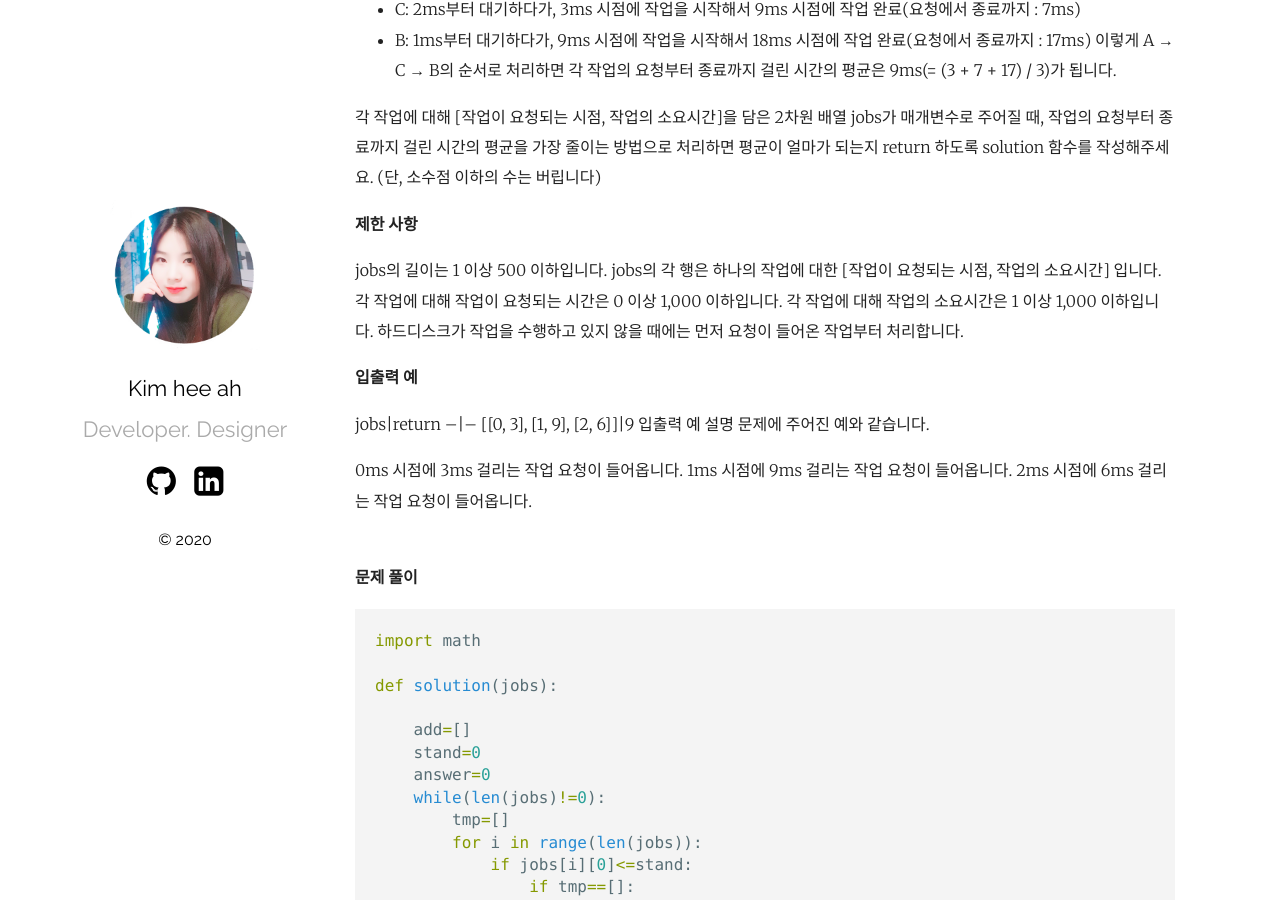
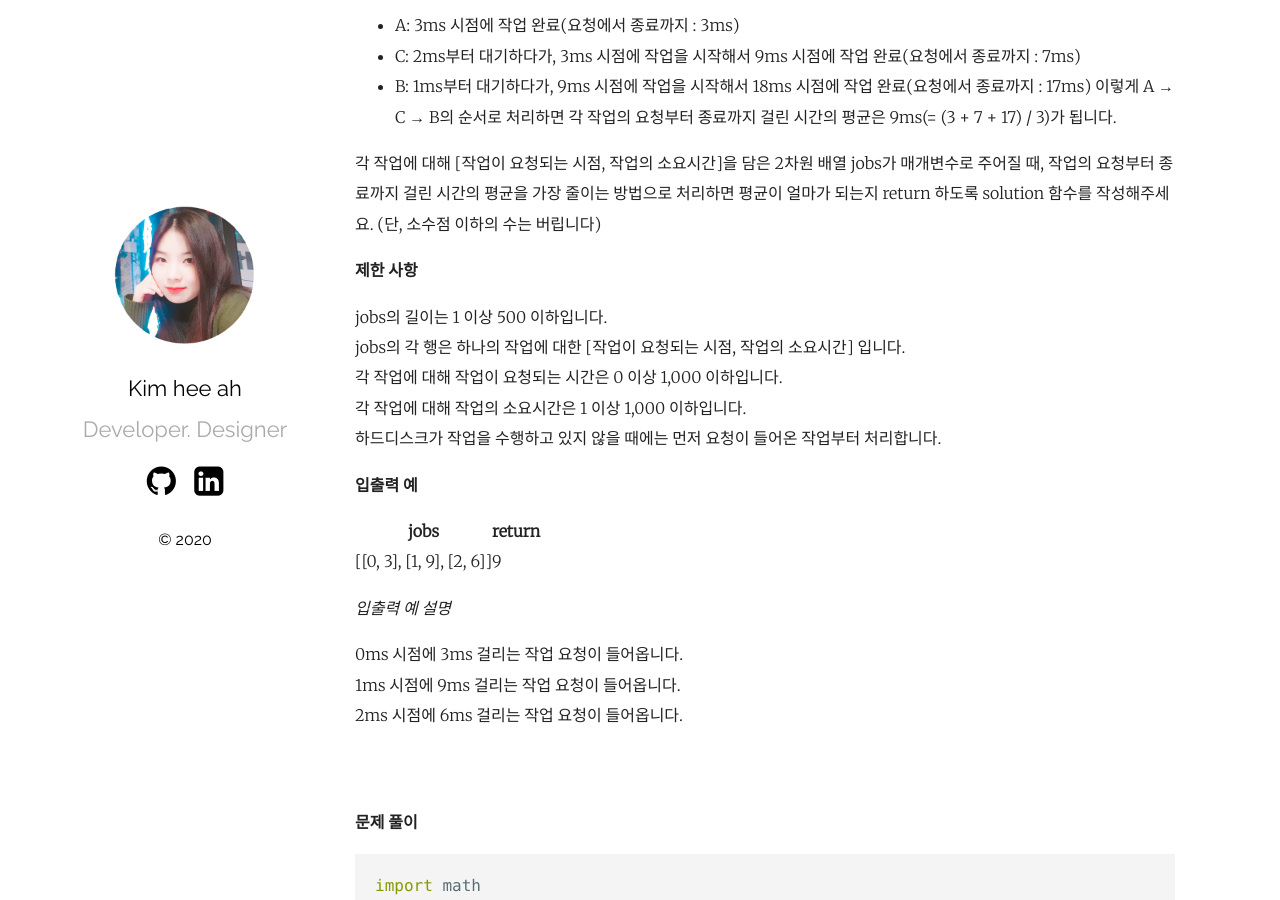
Before and after one commit to Gangneng/Kim-hee-ah.github.io, a Jekyll site: the page built from _posts/2020-03-19-Heap_Disc Controller.markdown, in a window 1280 px wide and 900 px high, scrolled down 754 px. Built offline with Jekyll 4.4.1, drawn with Linux system fonts in a browser that asks for light colours.

Commit message:
어색한 부분 수정

```diff
--- a/_posts/2020-03-19-Heap_Disc Controller.markdown
+++ b/_posts/2020-03-19-Heap_Disc Controller.markdown
@@ -8,6 +8,7 @@ categories: python3
 ====
 디스크 컨트롤러
 ----
+
 **문제 설명**
 
 하드디스크는 한 번에 하나의 작업만 수행할 수 있습니다. 디스크 컨트롤러를 구현하는 방법은 여러 가지가 있습니다. 가장 일반적인 방법은 요청이 들어온 순서대로 처리하는 것입니다.
@@ -36,23 +37,23 @@ categories: python3
 
 **제한 사항**
 
-jobs의 길이는 1 이상 500 이하입니다.
-jobs의 각 행은 하나의 작업에 대한 [작업이 요청되는 시점, 작업의 소요시간] 입니다.
-각 작업에 대해 작업이 요청되는 시간은 0 이상 1,000 이하입니다.
-각 작업에 대해 작업의 소요시간은 1 이상 1,000 이하입니다.
-하드디스크가 작업을 수행하고 있지 않을 때에는 먼저 요청이 들어온 작업부터 처리합니다.
+jobs의 길이는 1 이상 500 이하입니다.<br>
+jobs의 각 행은 하나의 작업에 대한 [작업이 요청되는 시점, 작업의 소요시간] 입니다.<br>
+각 작업에 대해 작업이 요청되는 시간은 0 이상 1,000 이하입니다.<br>
+각 작업에 대해 작업의 소요시간은 1 이상 1,000 이하입니다.<br>
+하드디스크가 작업을 수행하고 있지 않을 때에는 먼저 요청이 들어온 작업부터 처리합니다.<br>
 
 **입출력 예**
 
 jobs|return
 --|--
 [[0, 3], [1, 9], [2, 6]]|9
-입출력 예 설명
-문제에 주어진 예와 같습니다.
 
-0ms 시점에 3ms 걸리는 작업 요청이 들어옵니다.
-1ms 시점에 9ms 걸리는 작업 요청이 들어옵니다.
-2ms 시점에 6ms 걸리는 작업 요청이 들어옵니다.
+*입출력 예 설명*
+
+0ms 시점에 3ms 걸리는 작업 요청이 들어옵니다.<br>
+1ms 시점에 9ms 걸리는 작업 요청이 들어옵니다.<br>
+2ms 시점에 6ms 걸리는 작업 요청이 들어옵니다.<br>
 <br><br>
 
 
--- a/_posts/2020-03-20-정렬 H-index.markdown
+++ b/_posts/2020-03-20-정렬 H-index.markdown
@@ -8,6 +8,7 @@ categories: python3
 ====
 H-index
 ----
+
 **문제 설명**
 
 H-Index는 과학자의 생산성과 영향력을 나타내는 지표입니다. 어느 과학자의 H-Index를 나타내는 값인 h를 구하려고 합니다. 위키백과1에 따르면, H-Index는 다음과 같이 구합니다.
```
